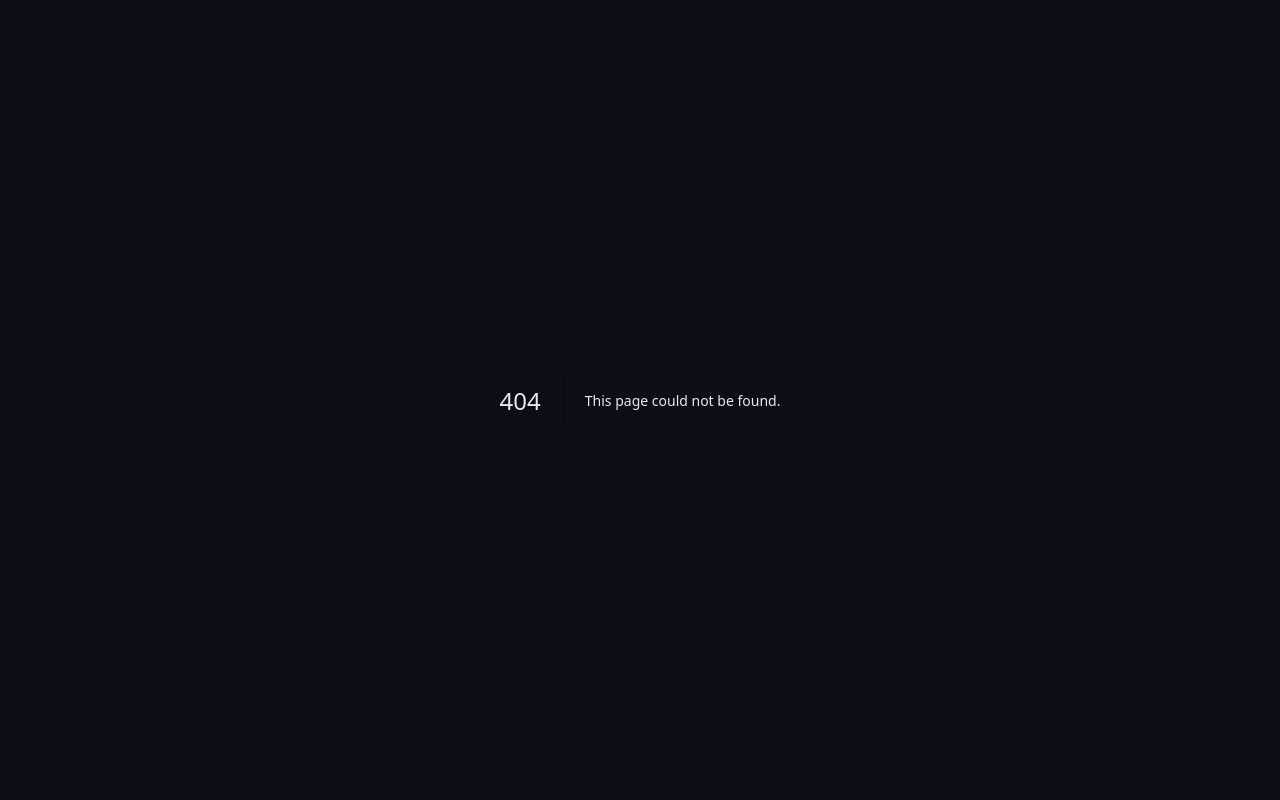
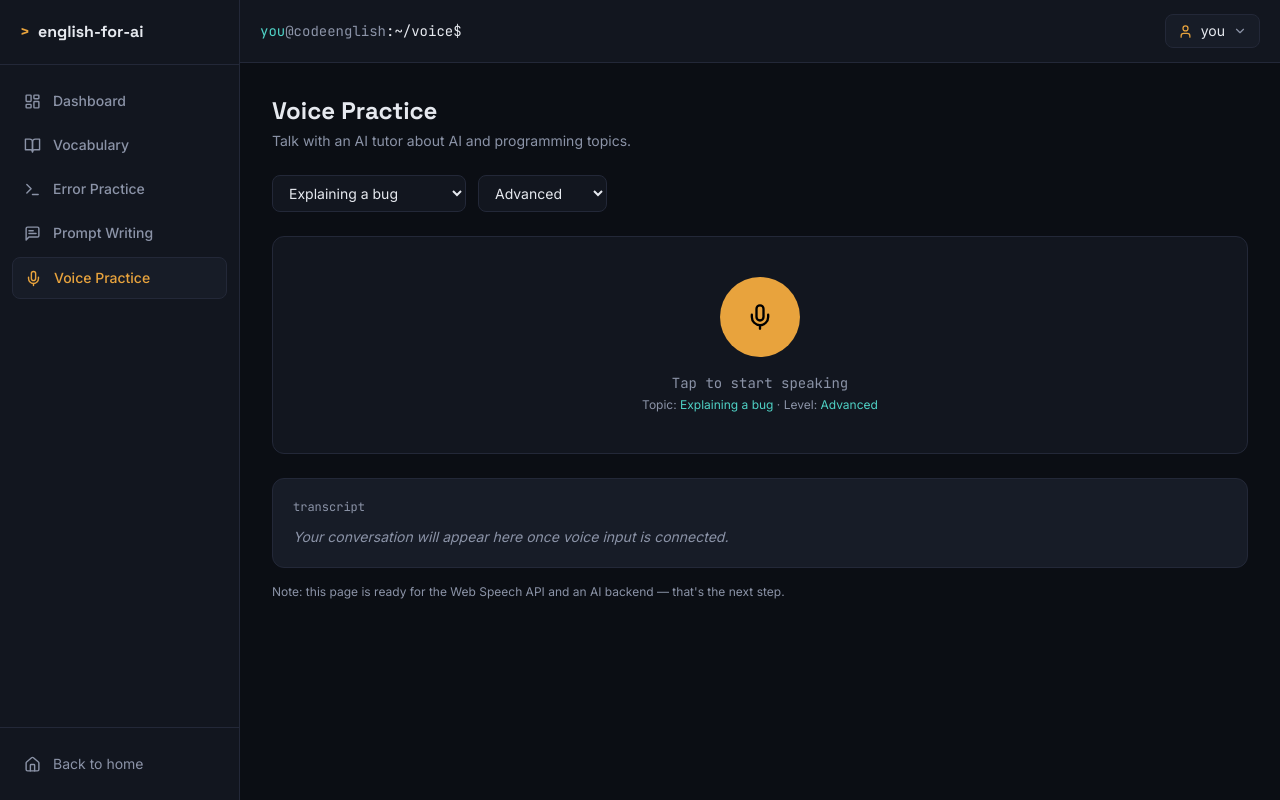
Before and after one commit to raufmahmudov311-bit/english-for-ai, a Next.js app: page /voice in a window 1280 px wide. Before the commit this address had no page. Built offline with nearby package versions, Linux system fonts and the light colour scheme.

Commit message:
Create page.js

```diff
--- /dev/null
+++ b/app/(dashboard)/voice/page.js
@@ -0,0 +1,80 @@
+"use client";
+
+import { useState } from "react";
+import { Mic, Square } from "lucide-react";
+
+const TOPICS = [
+  "Explaining a bug",
+  "Job interview practice",
+  "Tech discussion",
+  "Daily conversation",
+];
+
+const LEVELS = ["Intermediate", "Advanced", "Professional"];
+
+export default function VoicePage() {
+  const [listening, setListening] = useState(false);
+  const [topic, setTopic] = useState(TOPICS[0]);
+  const [level, setLevel] = useState(LEVELS[1]);
+
+  return (
+    <div>
+      <div className="mb-6">
+        <h1 className="font-display text-2xl font-semibold text-ink">Voice Practice</h1>
+        <p className="text-muted text-sm mt-1">
+          Talk with an AI tutor about AI and programming topics.
+        </p>
+      </div>
+
+      <div className="flex flex-wrap gap-3 mb-6">
+        <select
+          value={topic}
+          onChange={(e) => setTopic(e.target.value)}
+          className="rounded-lg border border-border bg-surface px-3 py-2 text-sm text-ink focus:outline-none focus:border-amber/50"
+        >
+          {TOPICS.map((t) => (
+            <option key={t}>{t}</option>
+          ))}
+        </select>
+        <select
+          value={level}
+          onChange={(e) => setLevel(e.target.value)}
+          className="rounded-lg border border-border bg-surface px-3 py-2 text-sm text-ink focus:outline-none focus:border-amber/50"
+        >
+          {LEVELS.map((l) => (
+            <option key={l}>{l}</option>
+          ))}
+        </select>
+      </div>
+
+      <div className="rounded-xl border border-border bg-surface p-10 flex flex-col items-center justify-center text-center">
+        <button
+          onClick={() => setListening((l) => !l)}
+          className={`h-20 w-20 rounded-full flex items-center justify-center transition-colors ${
+            listening ? "bg-danger" : "bg-amber"
+          }`}
+        >
+          {listening ? <Square size={26} className="text-black" /> : <Mic size={28} className="text-black" />}
+        </button>
+        <p className="mt-4 text-sm text-muted font-mono">
+          {listening ? "Listening…" : "Tap to start speaking"}
+        </p>
+        <p className="mt-1 text-xs text-muted max-w-xs">
+          Topic: <span className="text-cyan">{topic}</span> · Level:{" "}
+          <span className="text-cyan">{level}</span>
+        </p>
+      </div>
+
+      <div className="mt-6 rounded-xl border border-border bg-surface2 p-5">
+        <h2 className="font-mono text-xs text-muted mb-3">transcript</h2>
+        <p className="text-sm text-muted italic">
+          Your conversation will appear here once voice input is connected.
+        </p>
+      </div>
+
+      <p className="mt-4 text-xs text-muted">
+        Note: this page is ready for the Web Speech API and an AI backend — that's the next step.
+      </p>
+    </div>
+  );
+}
```
